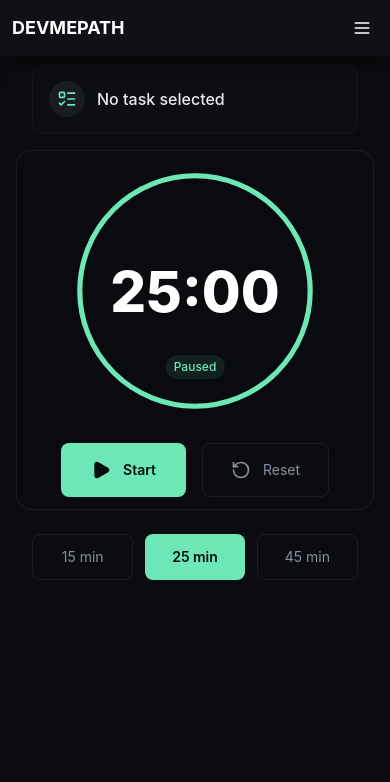
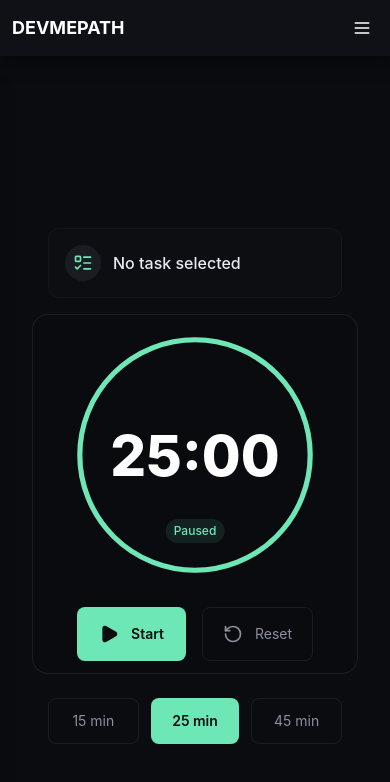
Before and after one commit to BesufikadHosiso/LevelGit, a React (Vite) app: page /focus in a window 390 px wide. Shown: the top 782 px of the page. Built offline with nearby package versions, Linux system fonts and the light colour scheme.

Commit message:
refactor(FocusComponent): edit focus.jsx to have better responsive layout using flexbox

```diff
--- a/src/pages/Focus.jsx
+++ b/src/pages/Focus.jsx
@@ -61,9 +61,10 @@
     }, [seconds]);
 
     return (
-        <div className='flex flex-col items-center gap-4'>
+        <div className="flex flex-col justify-center items-center min-h-screen p-4">
+            <div className='flex flex-col items-center gap-4 w-full max-w-md'>
                 <CurrentTask onTaskSelect={setSelectedTask} selectedTask={selectedTask} isLocked={!isTimerFree} />
-            <Card className="flex flex-col items-center gap-6 w-full max-w-md">
+                <Card className="flex flex-col items-center gap-6 w-full">
                     <TimerDisplay
                         seconds={selectedTask ? seconds : totalSeconds}
                         totalSeconds={totalSeconds}
@@ -84,6 +85,7 @@
                     disabled={isRunning}
                 />
             </div>
+        </div>
     )
 }
 
```
Lines whose indentation alone changed are shown as unchanged.
